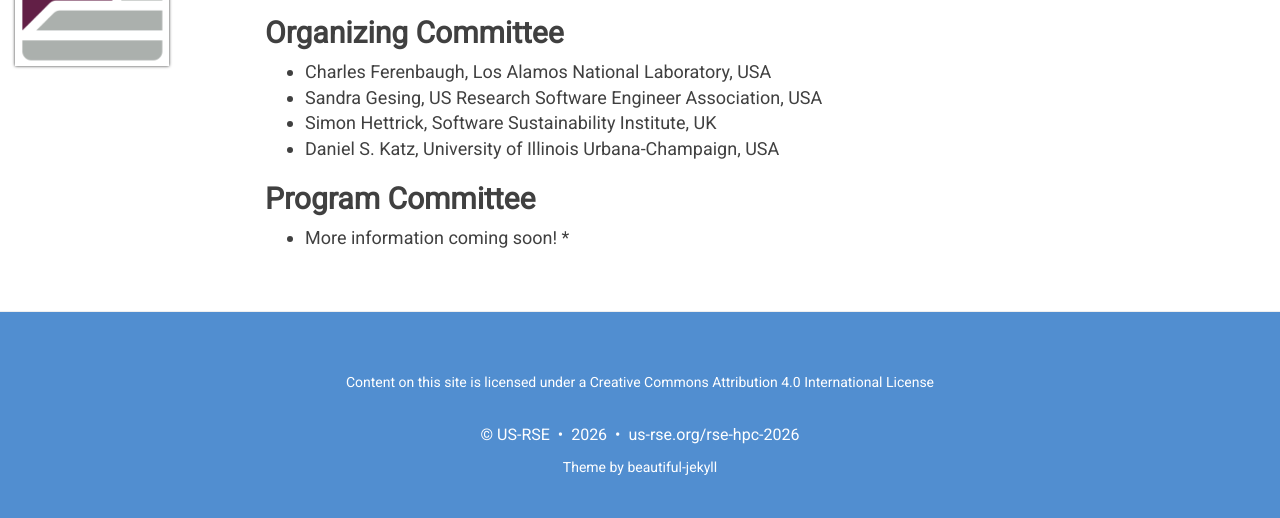
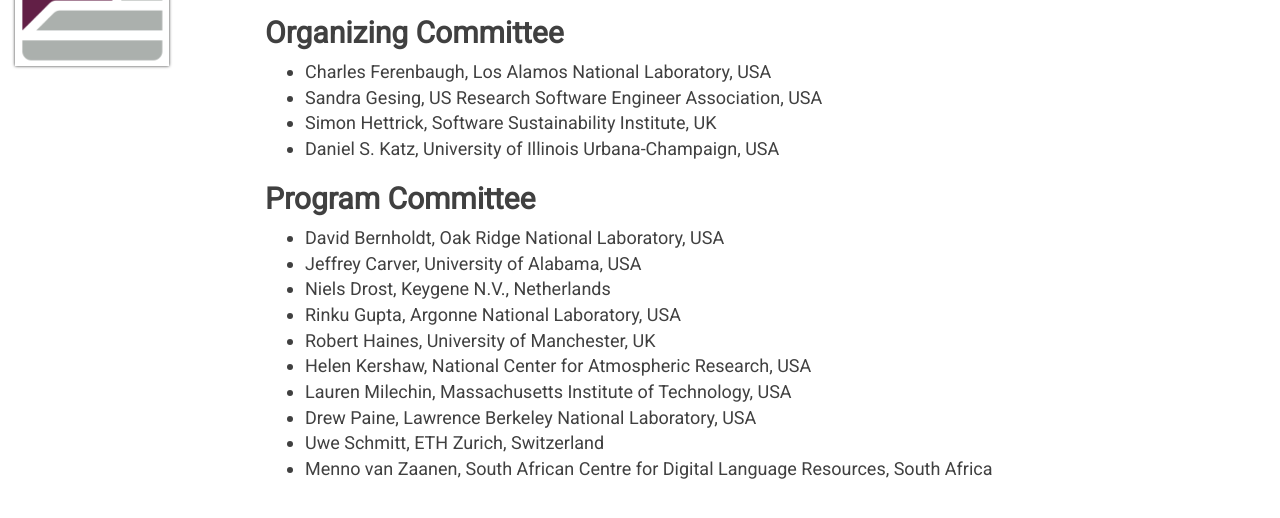
Before and after one commit to USRSE/rse-hpc-2026, a Jekyll site: the page built from pages/committee.md, in a window 1280 px wide and 963 px high, cut to the strip 104-628 px from the top of the window. Shown: the top 518 px of the strip. Built offline with Jekyll 4.4.1, drawn with Linux system fonts in a browser that asks for light colours; nearby versions of some CDN libraries.

Commit message:
Add initial list for program committee

```diff
--- a/pages/committee.md
+++ b/pages/committee.md
@@ -13,4 +13,13 @@
 
 ## Program Committee
 
-* More information coming soon! *
+- David Bernholdt, Oak Ridge National Laboratory, USA
+- Jeffrey Carver, University of Alabama, USA
+- Niels Drost, Keygene N.V., Netherlands
+- Rinku Gupta, Argonne National Laboratory, USA
+- Robert Haines, University of Manchester, UK
+- Helen Kershaw, National Center for Atmospheric Research, USA
+- Lauren Milechin, Massachusetts Institute of Technology, USA
+- Drew Paine, Lawrence Berkeley National Laboratory, USA
+- Uwe Schmitt, ETH Zurich, Switzerland
+- Menno van Zaanen, South African Centre for Digital Language Resources, South Africa
```
